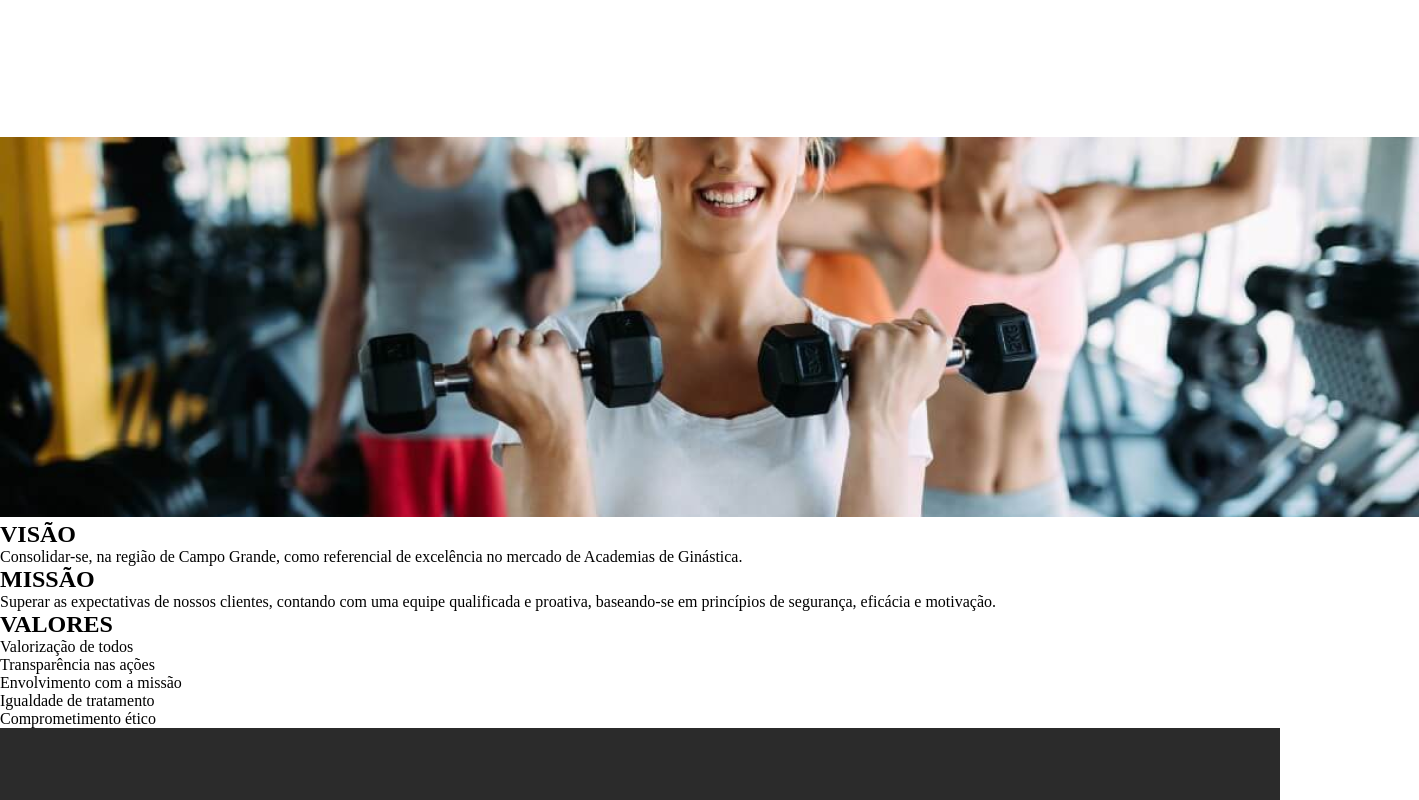
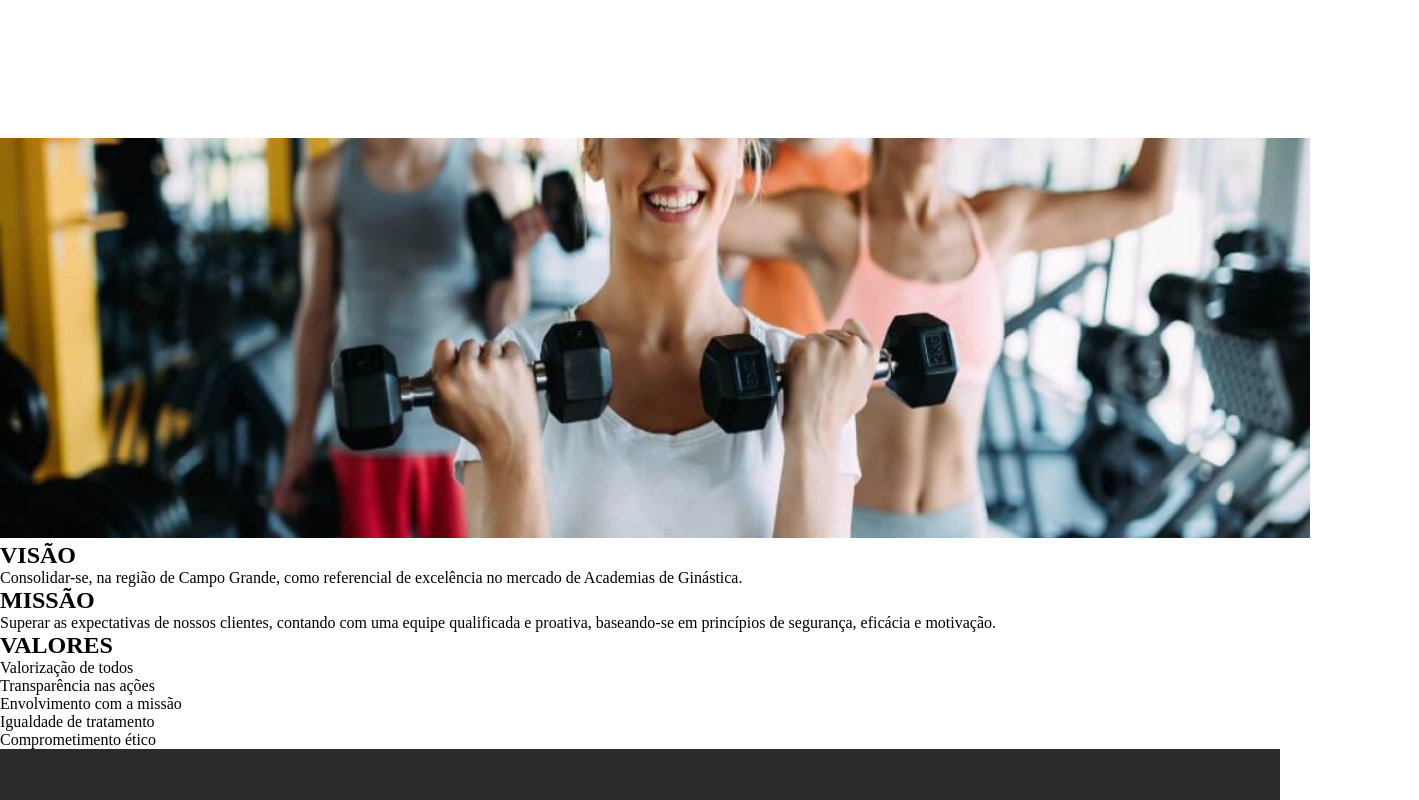
Before and after one commit to Ziiron1/Projeto-em-Grupo, a plain HTML site: page Page/Quem Somos/AboutUs.html in a window 1280 px wide. Shown: the part 1220-2020 px from the top of the page, 1419 px wide, since content can reach past the window. Drawn offline with nearby package versions, Linux system fonts and the light colour scheme.

Commit message:
Update1.3

```diff
--- a/Page/Quem Somos/AboutUs.css
+++ b/Page/Quem Somos/AboutUs.css
@@ -11,7 +11,7 @@
 }
 
 body {
-    height: 100vh;
+    height: 100%;
     width: 100%;
 }
 
@@ -104,6 +104,8 @@ header {
     align-items: center;
     justify-content: center;
     background-image: url(./img/background-section-1.png);
+    width: 1310px;
+    height: 593px;
 }
 
 .cont-1 img {
@@ -164,3 +166,8 @@ footer {
     color: white;
     font-size: 14px;
 }
+
+#muscle {
+    width: 1310px;
+    height: 400px;
+}
--- a/Page/Quem Somos/AboutUs.html
+++ b/Page/Quem Somos/AboutUs.html
@@ -130,7 +130,7 @@
 
         <section>
 
-            <img src="./img/section-3-img.png" alt="musculação">
+            <img id="muscle" src="./img/section-3-img.png" alt="musculação">
 
             <div>
                 <h2>VISÃO</h2>
```
